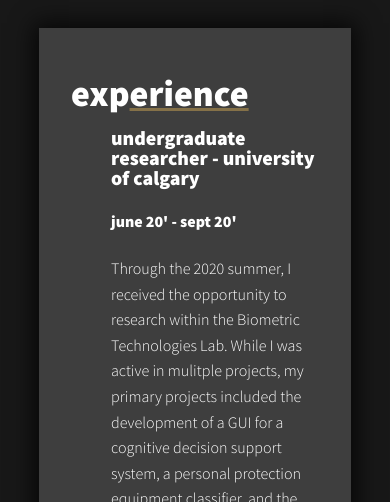
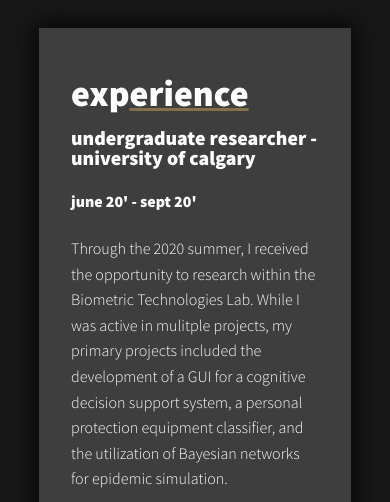
Before and after one commit to DhyeyLalseta/DhyeyLalseta.github.io, a plain HTML site: page index.html in a window 390 px wide. Shown: the part 1410-1912 px from the top of the page. Drawn offline with nearby package versions, Linux system fonts and the light colour scheme.

Commit message:
:bug: responsive css tweak

```diff
--- a/css/style.css
+++ b/css/style.css
@@ -297,6 +297,12 @@ span.gold__underline {
     }
 }
 
+@media (max-width: 600px) {
+    .experience__list {
+        padding-inline-start: 0;
+    }
+}
+
 /* Section - Projects */
 .projects {
     margin: 4em auto;
```
